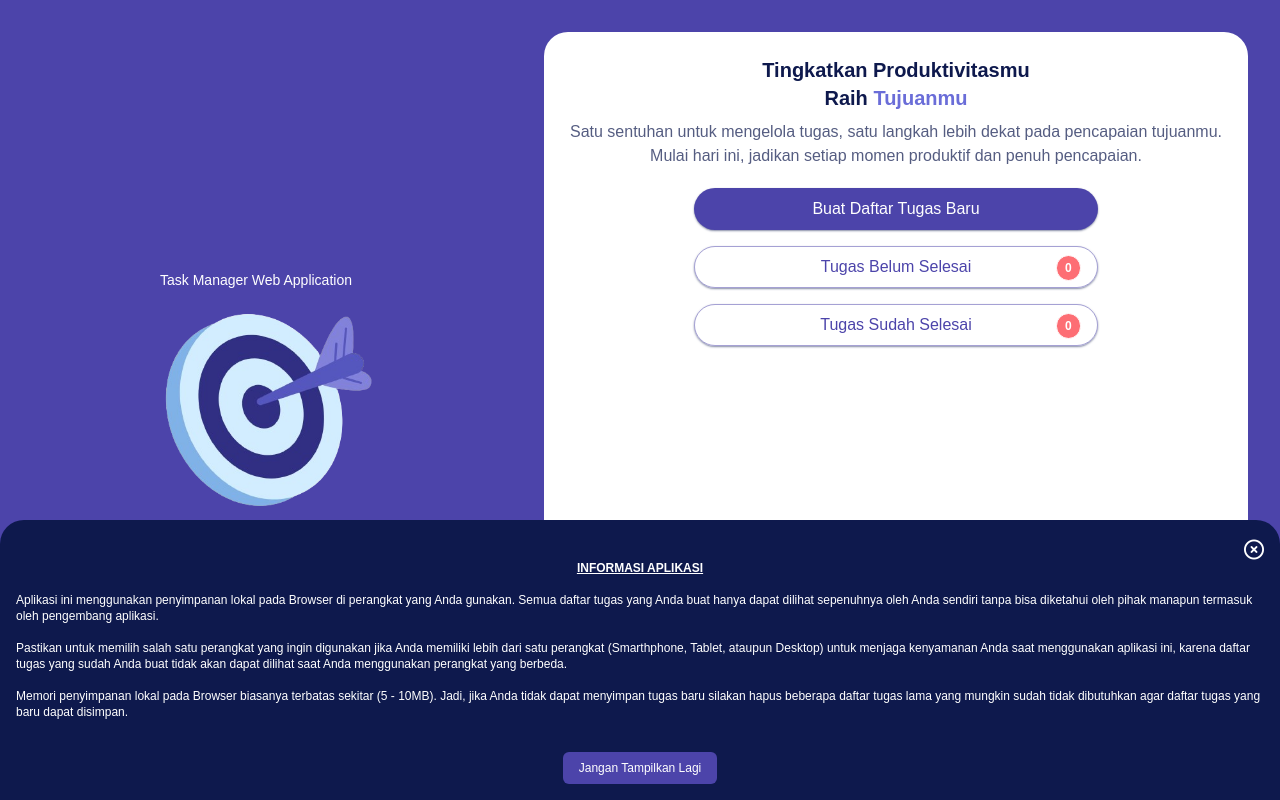
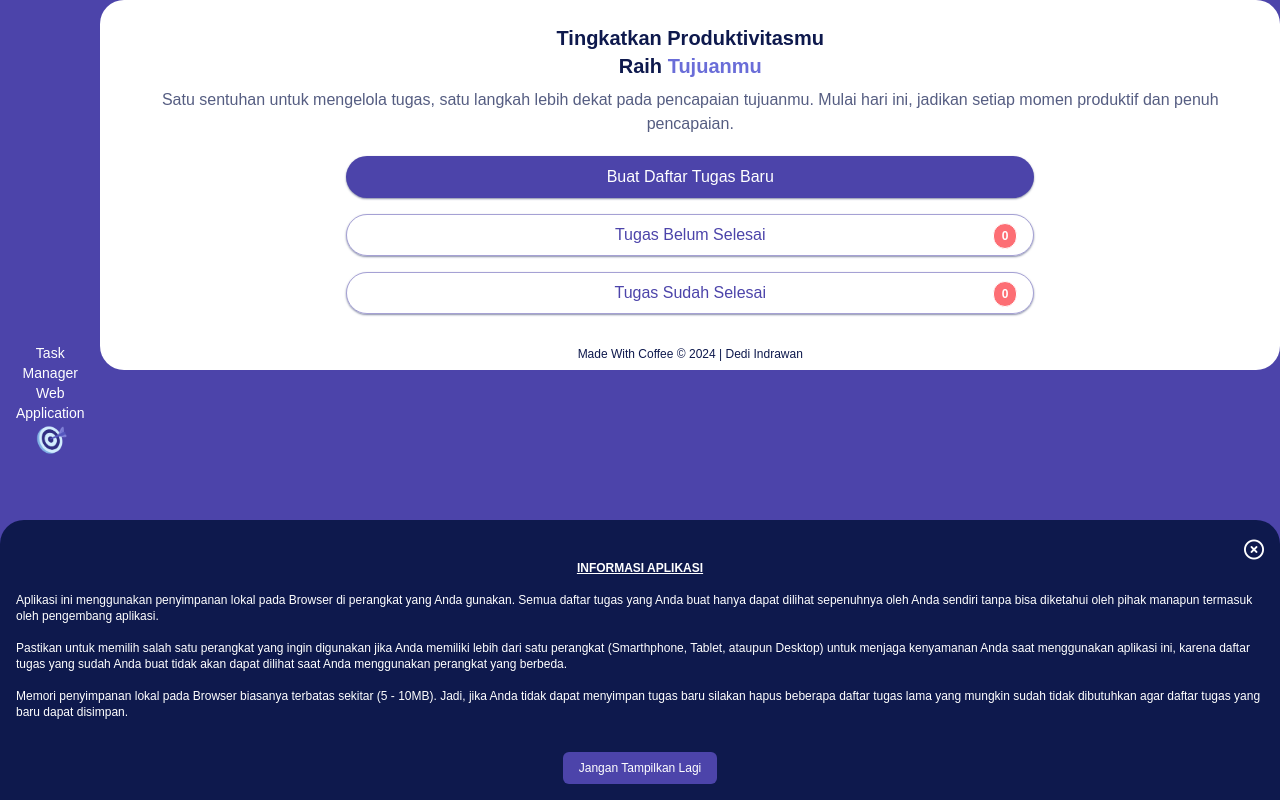
Before and after one commit to dediindrawan/task-manager-apps, a website: page index.html in a window 1280 px wide. Drawn offline with Linux system fonts and the light colour scheme.

Commit message:
first commit

```diff
--- a/src/css/input.css
+++ b/src/css/input.css
@@ -32,7 +32,7 @@
   }
 
   .group-element {
-    @apply bg-white lg:w-3/5 lg:p-8 lg:min-h-screen lg:bg-primary lg:flex lg:flex-col lg:justify-between;
+    @applylg:w-3 /5 lg:p-8 lg:min-h-screen lg:bg-primary lg:flex lg:flex-col lg:justify-between;
   }
 
   .main-index {
@@ -234,7 +234,7 @@
   }
 
   .task-group-element {
-    @apply bg-white lg:w-3/5 lg:p-8 lg:min-h-screen lg:max-h-screen lg:bg-primary;
+    @apply lg:w-3/5 lg:p-8 lg:min-h-screen lg:max-h-screen lg:bg-primary;
   }
 
   .task-main-wrapper {
```
Also changed, not shown: src/css/style.css.
